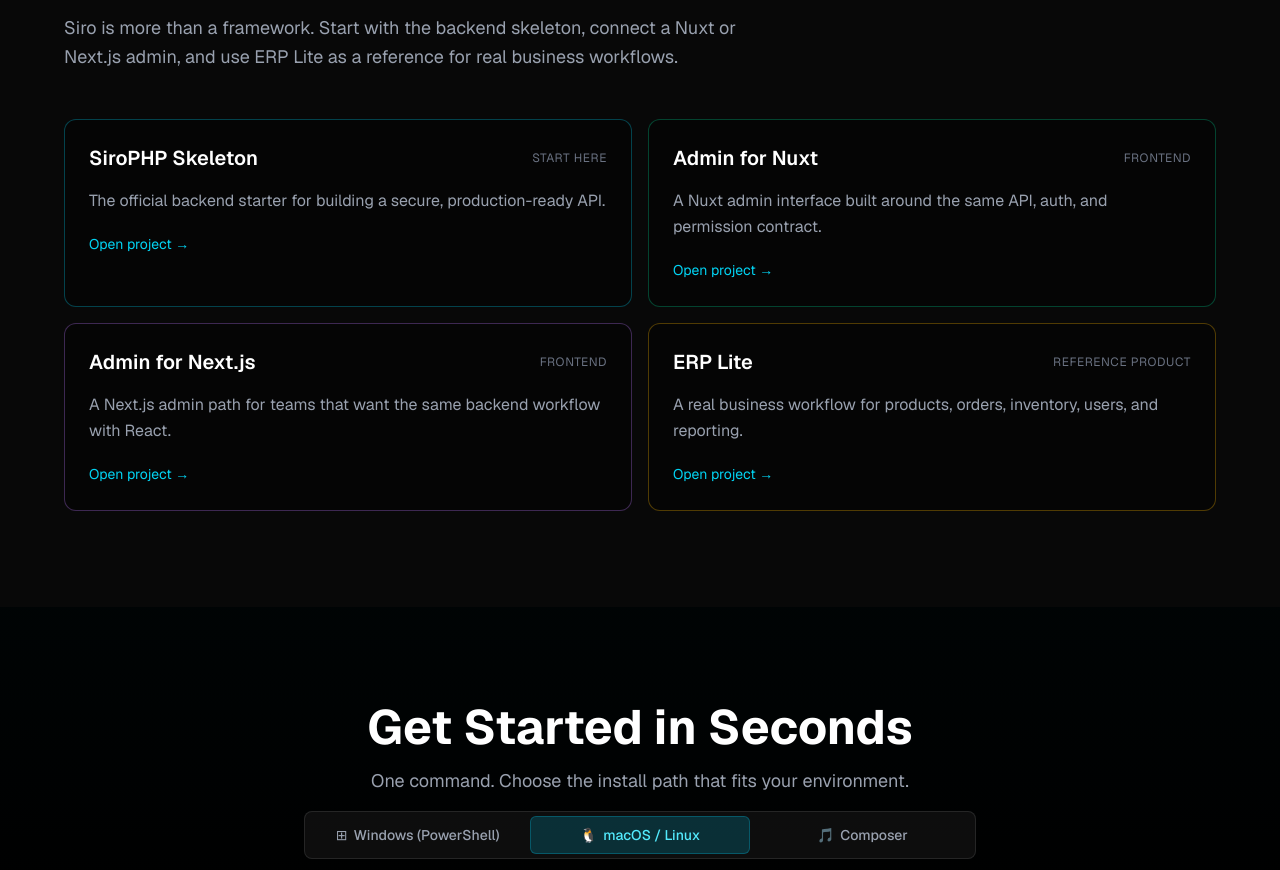
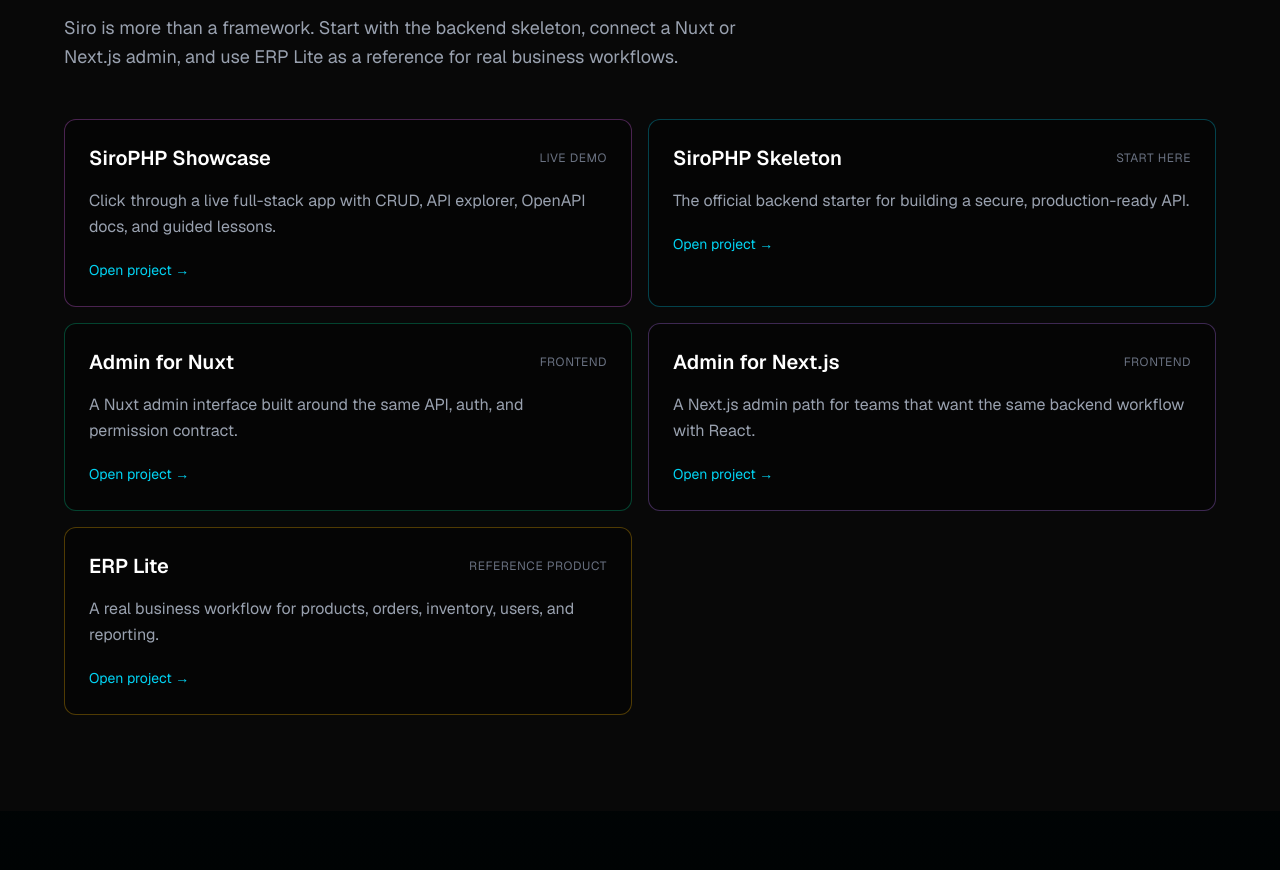
Before and after one commit to thiennhant95/sirophp-landingpage, a Next.js app: page / in a window 1280 px wide. Shown: the part 4837-5707 px from the top of the page. Built offline with nearby package versions, Linux system fonts and the light colour scheme; no server answers.

Commit message:
feat: link showcase from ecosystem

```diff
--- a/src/components/Ecosystem.tsx
+++ b/src/components/Ecosystem.tsx
@@ -1,6 +1,13 @@
 import FadeIn from './FadeIn';
 
 const products = [
+  {
+    name: 'SiroPHP Showcase',
+    label: 'Live demo',
+    description: 'Click through a live full-stack app with CRUD, API explorer, OpenAPI docs, and guided lessons.',
+    href: 'https://showcase.sirophp.com',
+    accent: 'border-fuchsia-400/30 hover:border-fuchsia-400/60',
+  },
   {
     name: 'SiroPHP Skeleton',
     label: 'Start here',
```
